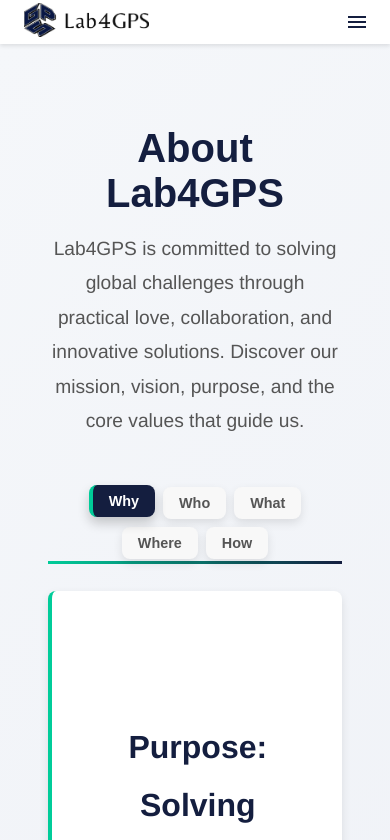
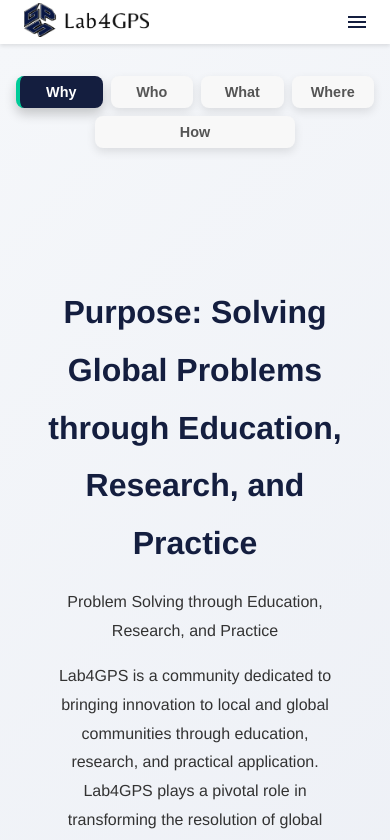
Before and after one commit to engomondiii/lab4gps-platform, a React (Create React App) app: page /about in a window 390 px wide. Shown: the top 840 px of the page. Built offline with nearby package versions, Linux system fonts and the light colour scheme; grey boxes are pictures that could not be loaded.

Commit message:
added these files

```diff
--- a/src/components/About/AboutSection.js
+++ b/src/components/About/AboutSection.js
@@ -413,14 +413,7 @@
 
   return (
     <div className="about-container">
-       {/* Description */}
-       <div className="about-description">
-        <h2>About Lab4GPS</h2>
-        <p>
-          Lab4GPS is committed to solving global challenges through practical love, collaboration,
-          and innovative solutions. Discover our mission, vision, purpose, and the core values that guide us.
-        </p>
-      </div>
+
       {/* Tabs */}
       <div className="tabs">
         {["why", "who", "what", "where", "how"].map((tab) => (
--- a/src/styles/AboutSection.css
+++ b/src/styles/AboutSection.css
@@ -1,46 +1,30 @@
 /* About Section Container */
 .about-container {
-  padding: 3rem;
+  padding: 2rem 1rem; /* Balanced padding for all screen sizes */
   font-family: "Helvetica", sans-serif;
   max-width: 1200px;
   margin: 0 auto;
   background: linear-gradient(135deg, #f5f7fa, #e2e6f0); /* Soft gradient background */
-
-}
-
-/* About Description */
-.about-description {
-  text-align: center;
-  margin-bottom: 3rem;
-}
-
-.about-description h2 {
-  font-size: 2.5rem;
-  font-family: "Helvetica-Bold", sans-serif;
-  color: #141e3f; /* Lab4GPS Blue */
-  margin-bottom: 1rem;
-}
-
-.about-description p {
-  font-size: 1.2rem;
-  color: #555;
-  line-height: 1.8;
-  max-width: 800px;
-  margin: 0 auto;
+  display: flex;
+  flex-direction: column;
+  align-items: center; /* Center align content */
 }
 
 /* Tabs Navigation */
 .tabs {
   display: flex;
-  justify-content: center;
+  flex-wrap: wrap; /* Allow tabs to wrap on smaller screens */
+  justify-content: space-evenly; /* Distribute tabs evenly */
   margin-bottom: 2rem;
-  position: relative;
-  gap: 1rem; /* Spacing between tabs */
+  width: 100%; /* Tabs take up the full width of the container */
+  gap: 1rem; /* Add spacing between tabs */
 }
 
 /* Tab Button Styles */
 .tab-button {
-  padding: 1rem 2rem;
+  flex: 1; /* Ensure all tabs are evenly distributed */
+  max-width: 200px; /* Limit max width of each tab */
+  padding: 0.75rem 1.5rem; /* Adjusted padding for better appearance */
   font-size: 1rem;
   font-weight: bold;
   cursor: pointer;
@@ -51,8 +35,7 @@
   box-shadow: 0 4px 10px rgba(0, 0, 0, 0.1); /* Floating effect */
   transition: all 0.3s ease;
   text-transform: capitalize;
-  position: relative;
-  z-index: 1;
+  text-align: center;
 }
 
 .tab-button:hover {
@@ -64,183 +47,23 @@
   color: #ffffff; /* White text for active tab */
   background: #141e3f; /* Lab4GPS Blue */
   border-left: 4px solid #00cc99; /* Green accent for active tab on the left */
-  z-index: 2;
-  transform: translateY(-2px); /* Slightly elevated to emphasize active tab */
   box-shadow: 0 6px 12px rgba(0, 0, 0, 0.2); /* Stronger shadow for active tab */
 }
 
-/* Horizontal Gradient Underline */
-.tabs::before {
-  content: "";
-  position: absolute;
-  bottom: -5px;
-  left: 0;
-  width: 100%;
-  height: 3px;
-  background: linear-gradient(90deg, #00cc99, #141e3f); /* Gradient effect */
-  z-index: 0;
-}
-
-/* Tab Content */
+/* Tab Content (Removed Container) */
 .tab-content {
-  padding: 2rem;
   font-size: 1.2rem;
   line-height: 1.8;
   color: #333;
   text-align: justify;
-  border-left: 4px solid #00cc99; /* Accent for content area */
-  padding-left: 2rem;
-  background: #ffffff;
-  box-shadow: 0 4px 10px rgba(0, 0, 0, 0.1);
-  border-radius: 8px;
-}
-
-
-
-
-
-.why-content h4 {
-  font-size: 1.5rem;
-  color: #00cc99; /* Lab4GPS Green */
-  margin-top: 2rem;
-  margin-bottom: 1rem;
-}
-
-.why-content p {
-  margin-bottom: 1rem;
-}
-
-.why-content blockquote {
-  font-style: italic;
-  font-size: 1.2rem;
-  color: #555;
-  margin: 1rem 0;
-  padding-left: 1.5rem;
-  border-left: 4px solid #00cc99; /* Green accent for blockquote */
-}
-
-/* Team Section */
-.team-section {
-  display: grid;
-  grid-template-columns: repeat(auto-fit, minmax(250px, 1fr));
-  gap: 2rem;
-}
-
-.team-card {
-  background-color: #ffffff;
-  padding: 1.5rem;
-  border: 2px solid #141e3f;
-  border-radius: 8px;
-  text-align: center;
-  transition: transform 0.3s ease, box-shadow 0.3s ease;
-}
-
-.team-card:hover {
-  transform: translateY(-5px);
-  box-shadow: 0 10px 20px rgba(0, 0, 0, 0.15);
-}
-
-.team-card h4 {
-  font-size: 1.5rem;
-  font-weight: bold;
-  color: #141e3f;
-  margin-bottom: 0.5rem;
-}
-
-.team-card p {
-  color: #555;
-  margin: 0.5rem 0;
-}
-
-/* Timeline Section */
-.timeline-section {
-  display: flex;
-  flex-direction: column;
-  gap: 2rem;
-}
-
-.timeline-card {
-  background-color: #ffffff;
-  padding: 1.5rem;
-  border: 2px solid #00cc99;
-  border-radius: 8px;
-}
-
-.timeline-card h4 {
-  font-size: 1.4rem;
-  color: #141e3f;
-  margin-bottom: 0.5rem;
-}
-
-.timeline-card p {
-  color: #666;
-  margin-bottom: 0.5rem;
-}
-
-/* Testimonial Section */
-.testimonial-section {
-  display: flex;
-  flex-wrap: wrap;
-  gap: 2rem;
-  justify-content: center;
-}
-
-.testimonial-card {
-  background-color: #ffffff;
-  padding: 1.5rem;
-  border: 2px solid #141e3f;
-  border-radius: 8px;
-  text-align: center;
-  position: relative;
-}
-
-.testimonial-card::before {
-  content: "“";
-  font-size: 4rem;
-  color: #00cc99;
-  position: absolute;
-  top: -20px;
-  left: 20px;
-}
-
-.testimonial-card blockquote {
-  font-style: italic;
-  font-size: 1.2rem;
-  color: #555;
-}
-
-.testimonial-card p {
-  font-weight: bold;
-  margin-top: 1rem;
-  color: #141e3f;
-}
-
-/* Social Media Section */
-.social-media-section {
-  display: flex;
-  justify-content: center;
-  gap: 1rem;
-  margin-top: 2rem;
-}
-
-.social-media-section a {
-  font-size: 1.2rem;
-  font-weight: bold;
-  color: #00cc99;
-  text-decoration: none;
-  transition: color 0.3s ease, transform 0.3s ease;
-}
-
-.social-media-section a:hover {
-  color: #141e3f;
-  transform: scale(1.1);
+  padding-top: 1rem;
 }
 
 /* Media Queries for Responsiveness */
 @media (max-width: 768px) {
   .tabs {
     flex-wrap: wrap;
-    gap: 0.5rem;
+    gap: 0.5rem; /* Reduced gap for smaller screens */
   }
 
   .tab-button {
@@ -248,11 +71,33 @@
     padding: 0.5rem 1rem;
   }
 
-  .team-section,
-  .testimonial-section {
-    grid-template-columns: 1fr;
+  .tab-content {
+    font-size: 1rem;
+    padding: 0.5rem 0;
   }
 }
+
+
+
+
+
+
+
+
+
+
+
+
+
+
+
+
+
+
+
+
+
+
 
 
 /* Why Section Styling */
@@ -509,22 +354,26 @@
   padding: 3rem;
   font-family: "Helvetica Regular", sans-serif;
   color: #333;
-  background-color: #f9f9f9; /* Light gray background for better contrast */
+  background-color: #f9f9f9;
   border-radius: 10px;
-  text-align: center;
+  text-align: left; /* Align text to the left for better readability */
+  max-width: 1200px;
+  margin: 0 auto;
+  line-height: 1.6;
 }
 
 /* Mission and Headings */
 .what-content h3 {
   font-size: 2.8rem;
-  color: #141e3f; /* Lab4GPS Blue */
+  color: #141e3f;
   margin-bottom: 1.8rem;
   font-weight: bold;
+  text-transform: capitalize; /* Better hierarchy and style */
 }
 
 .what-content h4 {
   font-size: 2rem;
-  color: #00cc99; /* Lab4GPS Green */
+  color: #00cc99;
   margin-top: 1.8rem;
   margin-bottom: 1.2rem;
   text-transform: capitalize;
@@ -536,19 +385,22 @@
 .training-program {
   display: flex;
   align-items: flex-start;
-  gap: 1.5rem;
-  margin-bottom: 2.5rem;
+  gap: 2rem;
+  margin-bottom: 3rem;
+  flex-wrap: wrap; /* Wrap content for mobile responsiveness */
 }
 
 .development-icon,
 .training-icon {
   font-size: 3.5rem;
-  color: #00cc99; /* Icon color */
+  color: #00cc99;
   flex-shrink: 0;
 }
 
-.program-text {
+.program-text,
+.training-text {
   flex: 1;
+  max-width: 800px; /* Limit width for better text flow */
 }
 
 .program-text p,
@@ -556,12 +408,13 @@
   font-size: 1.3rem;
   line-height: 2;
   margin-bottom: 1.2rem;
+  color: #555; /* Slightly softer text color for better readability */
 }
 
 /* Gallery Section */
 .program-gallery {
   display: grid;
-  grid-template-columns: repeat(auto-fit, minmax(350px, 1fr)); /* Auto-adjust based on available space */
+  grid-template-columns: repeat(auto-fit, minmax(350px, 1fr));
   gap: 1.5rem;
   margin-bottom: 3rem;
   justify-content: center;
@@ -569,13 +422,13 @@
 
 .gallery-image {
   width: 100%;
-  height: 300px; /* Increased height for better visibility */
+  height: 300px;
   background-size: cover;
   background-position: center;
   border-radius: 10px;
   transition: transform 0.3s ease, box-shadow 0.3s ease;
   box-shadow: 0 6px 12px rgba(0, 0, 0, 0.15);
-  cursor: pointer; /* Make it clickable */
+  cursor: pointer;
 }
 
 .gallery-image:hover {
@@ -590,7 +443,7 @@
   left: 0;
   width: 100%;
   height: 100%;
-  background-color: rgba(0, 0, 0, 0.8); /* Semi-transparent background */
+  background-color: rgba(0, 0, 0, 0.8);
   display: none;
   justify-content: center;
   align-items: center;
@@ -626,34 +479,42 @@
 }
 
 /* Replace placeholders with actual image paths */
-.image-1 {
+.image-1,
+.image-2,
+.image-3,
+.image-4,
+.image-5 {
   background-image: url("../assets/Images/what1.jpg");
-  height: 400px; /* Increased size */
-  width: 100%; /* Ensures the image fills the container width */
+  height: 400px;
+  width: 100%;
+  background-size: contain; /* Ensure the whole image fits inside without cropping */
+  background-position: center; /* Center the image in the container */
+  background-repeat: no-repeat; /* Prevent repeating of the image */
 }
 
 .image-2 {
   background-image: url("../assets/Images/what2.jpg");
-  height: 400px; /* Increased size */
-  width: 100%;
 }
 
 .image-3 {
   background-image: url("../assets/Images/what3.jpg");
-  height: 400px; /* Increased size */
-  width: 100%;
 }
 
 .image-4 {
   background-image: url("../assets/Images/what4.jpg");
-  height: 400px; /* Increased size */
-  width: 100%;
 }
 
 .image-5 {
   background-image: url("../assets/Images/whatI.jpg");
-  height: 400px; /* Increased size */
-  width: 100%;
+}
+
+/* Optional: If you want the images to stretch to the container size without distortion */
+.image-1,
+.image-2,
+.image-3,
+.image-4,
+.image-5 {
+  background-size: 100% 100%; /* Stretch the image to fill the container without distortion */
 }
 
 /* Training Program Section */
@@ -688,13 +549,14 @@
 /* Current State Section */
 .current-state {
   display: grid;
-  grid-template-columns: repeat(auto-fit, minmax(350px, 1fr));
-  gap: 2rem;
+  grid-template-columns: repeat(auto-fit, minmax(300px, 1fr)); /* Reduce minimum column size */
+  gap: 1.5rem; /* Reduced gap between items */
+  margin-bottom: 2.5rem; /* Slightly reduced margin */
 }
 
 .current-item {
   background: #fff;
-  padding: 2rem;
+  padding: 1.5rem; /* Reduced padding for a more compact look */
   border-radius: 12px;
   box-shadow: 0 6px 12px rgba(0, 0, 0, 0.15);
   text-align: center;
@@ -702,40 +564,38 @@
 }
 
 .current-item:hover {
-  transform: translateY(-8px);
+  transform: translateY(-5px); /* Slightly reduced hover effect for subtle interaction */
   box-shadow: 0 8px 16px rgba(0, 0, 0, 0.25);
 }
 
 .current-image {
   width: 100%;
-  height: 250px;
+  height: 200px; /* Reduced height for smaller images */
   background-size: cover;
   background-position: center;
   border-radius: 12px;
-  margin-bottom: 1.2rem;
+  margin-bottom: 1rem; /* Reduced bottom margin for image */
 }
 
-/* Replace placeholders with actual image paths */
+/* Image for specific items */
 .chakancha {
   background-image: url("../assets/Images/what7.jpg");
-  height: 250px; /* Reduced size */
-  width: 100%;  /* Ensures it takes the full container width */
 }
 
 .momma {
   background-image: url("../assets/Images/what8.jpg");
-  height: 250px; /* Reduced size */
-  width: 100%;
 }
 
 .wah {
   background-image: url("../assets/Images/what9.jpg");
-  height: 250px; /* Reduced size */
-  width: 100%;
 }
 
 .chakan-cashmere {
   background-image: url("../assets/Images/what10.jpg");
-  height: 250px; /* Reduced size */
-  width: 100%;
 }
+
+/* Optional: Adding hover effects to images */
+.current-image:hover {
+  opacity: 0.8; /* Slight opacity change for hover effect */
+  cursor: pointer; /* Change cursor to pointer for better UX */
+}
```
